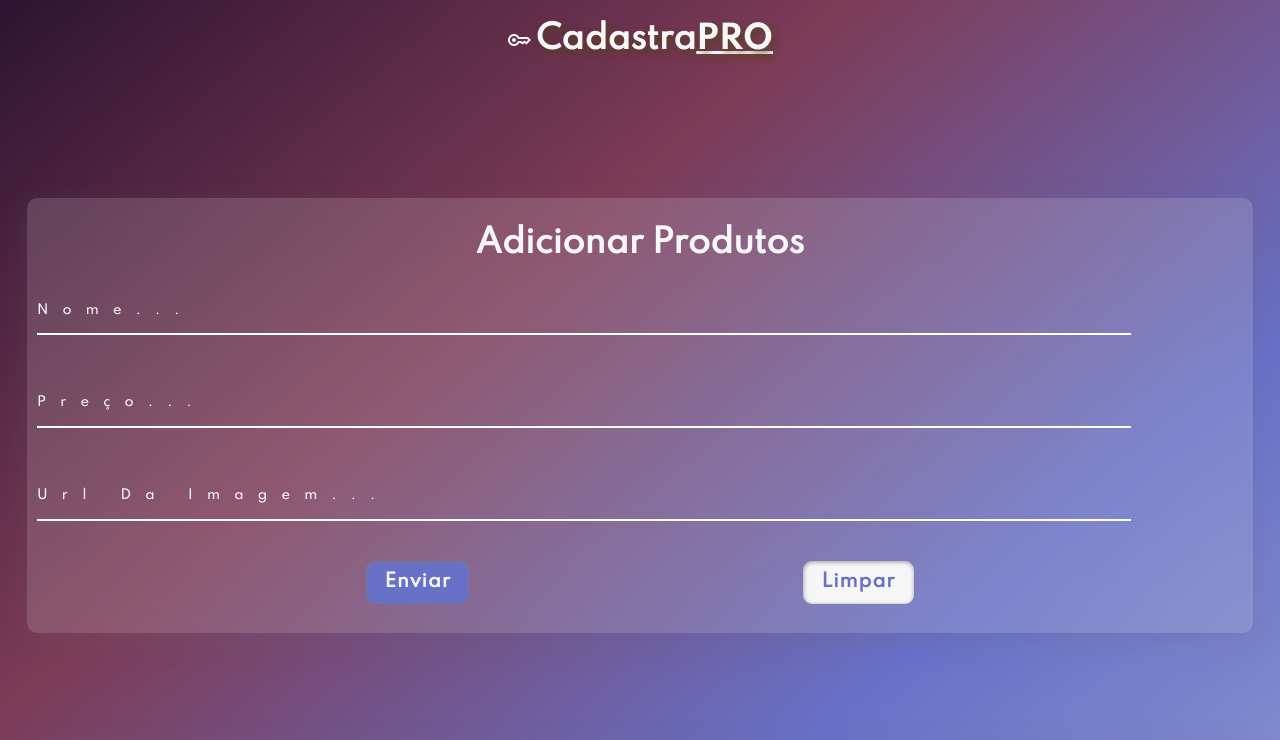
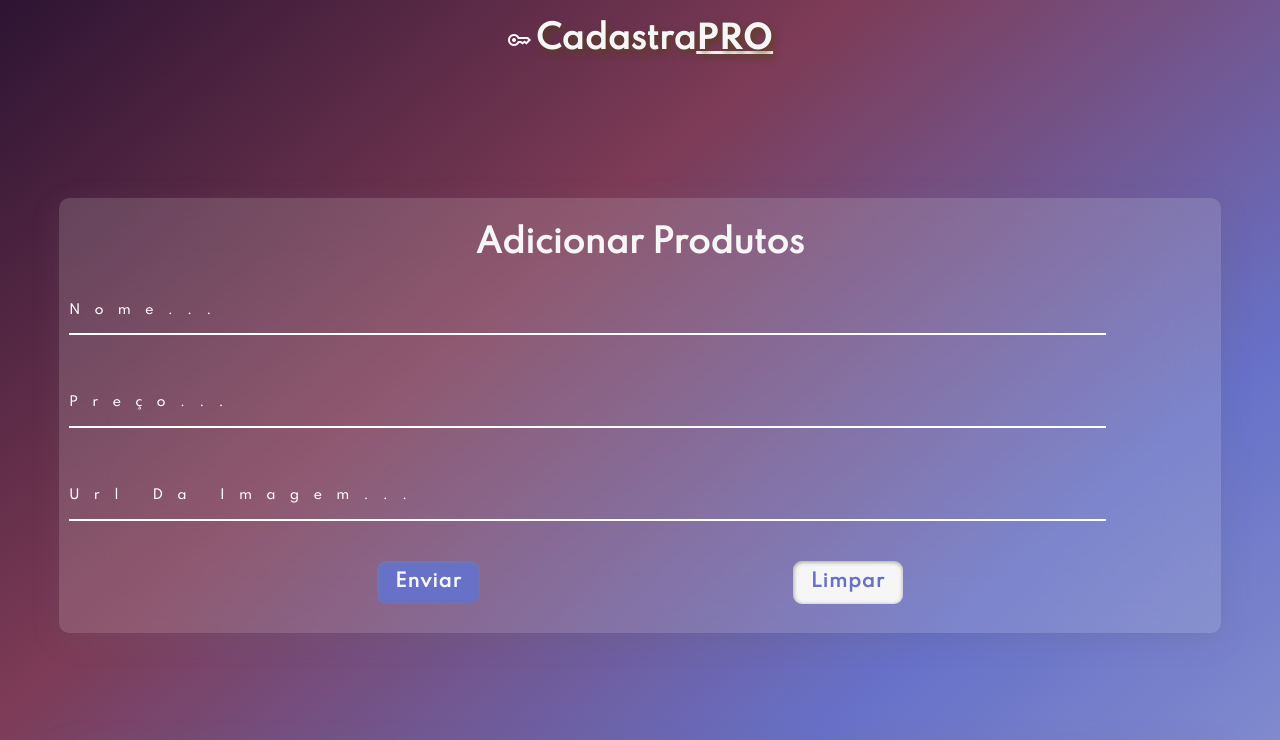
Before and after one commit to TutuSilva/challenge-AluraGeek, a website with bundled scripts: page index.html in a window 1280 px wide. Shown: the top 740 px of the page. Built offline with nearby package versions, Linux system fonts and the light colour scheme; no server answers.

Commit message:
ajustes no width

```diff
--- a/estilos/flexbox.css
+++ b/estilos/flexbox.css
@@ -41,7 +41,6 @@
     max-width: 90%;
   }
 }
-
 /* Para celulares médios na horizontal */
 @media (max-width: 768px) and (orientation: landscape) {
   footer {
--- a/estilos/styles.css
+++ b/estilos/styles.css
@@ -88,7 +88,7 @@ body {
   margin: 3%;
   padding: 5px;
   padding-bottom: 30px;
-  width: 95vw;
+  width: 90vw;
 }
 .titulo-principal {
   font-family: var(--fonte-padrao);
```
